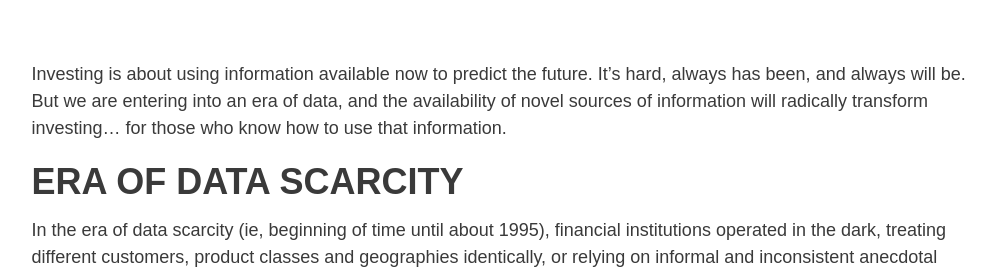
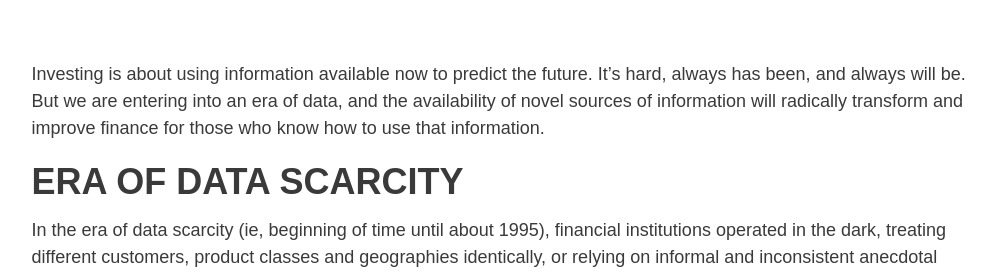
Before and after one commit to swashbuckleblog/swashbuckleblog.github.io, a Jekyll site: the page built from _posts/2016-05-10-era.markdown, in a window 1280 px wide and 900 px high, scrolled down 302 px, cut to the strip 196-471 px from the top of the window. Shown: the whole strip, without its empty margins (136-1132 px from the left). Built offline with Jekyll 4.4.1, drawn with Linux system fonts in a browser that asks for light colours; nearby versions of some CDN libraries.

Commit message:
removing extra photos, etc.

```diff
--- a/_posts/2016-05-10-era.markdown
+++ b/_posts/2016-05-10-era.markdown
@@ -7,7 +7,7 @@
 header-img: "img/era/mechanics.jpg"
 ---
 
-Investing is about using information available now to predict the future. It’s hard, always has been, and always will be. But we are entering into an era of data, and the availability of novel sources of information will radically transform investing… for those who know how to use that information.
+Investing is about using information available now to predict the future. It’s hard, always has been, and always will be. But we are entering into an era of data, and the availability of novel sources of information will radically transform and improve finance for those who know how to use that information.
 
 # **ERA OF DATA SCARCITY**
 
```
Also changed, not shown: img/era/header.JPG (deleted), img/era/manhica.jpg (deleted).
